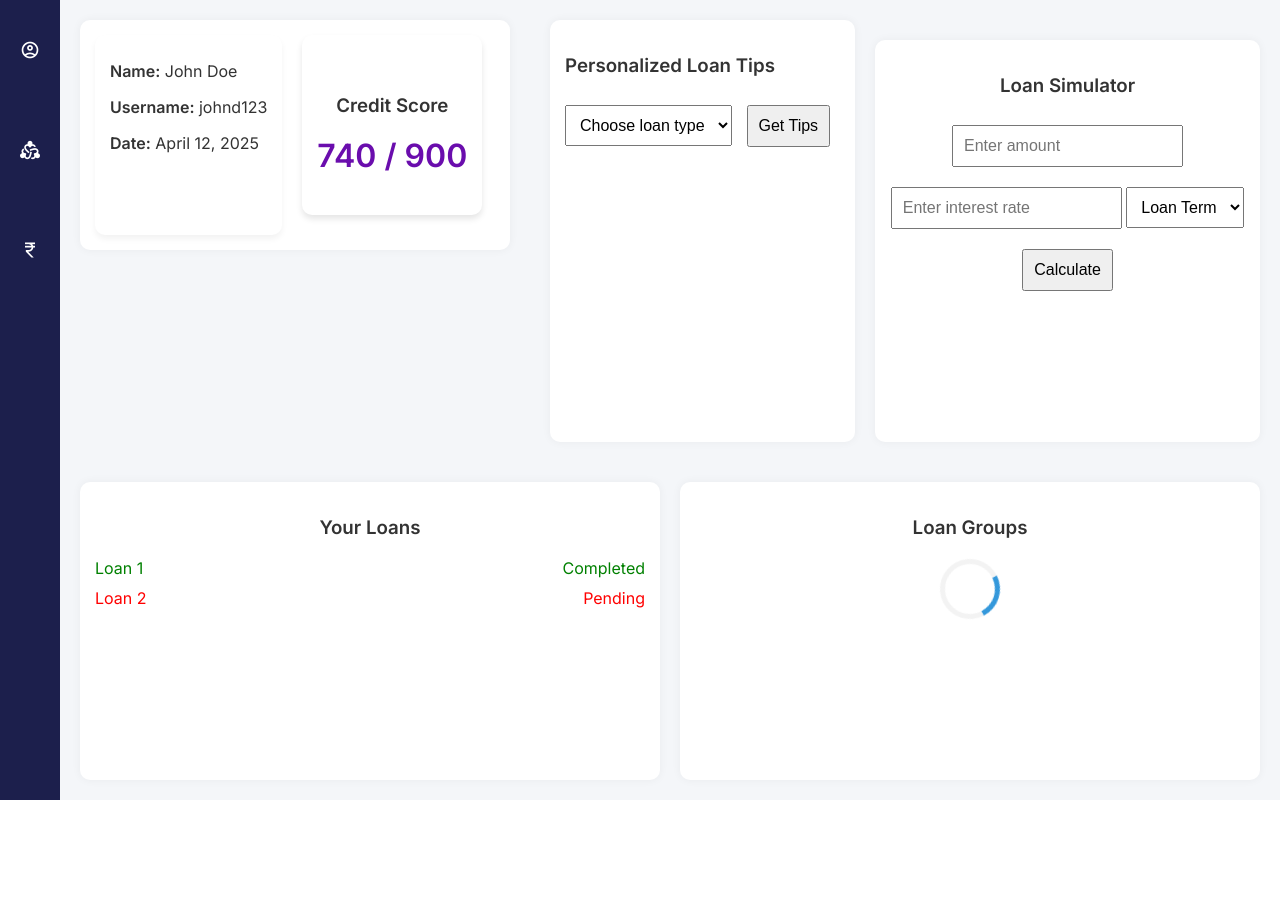
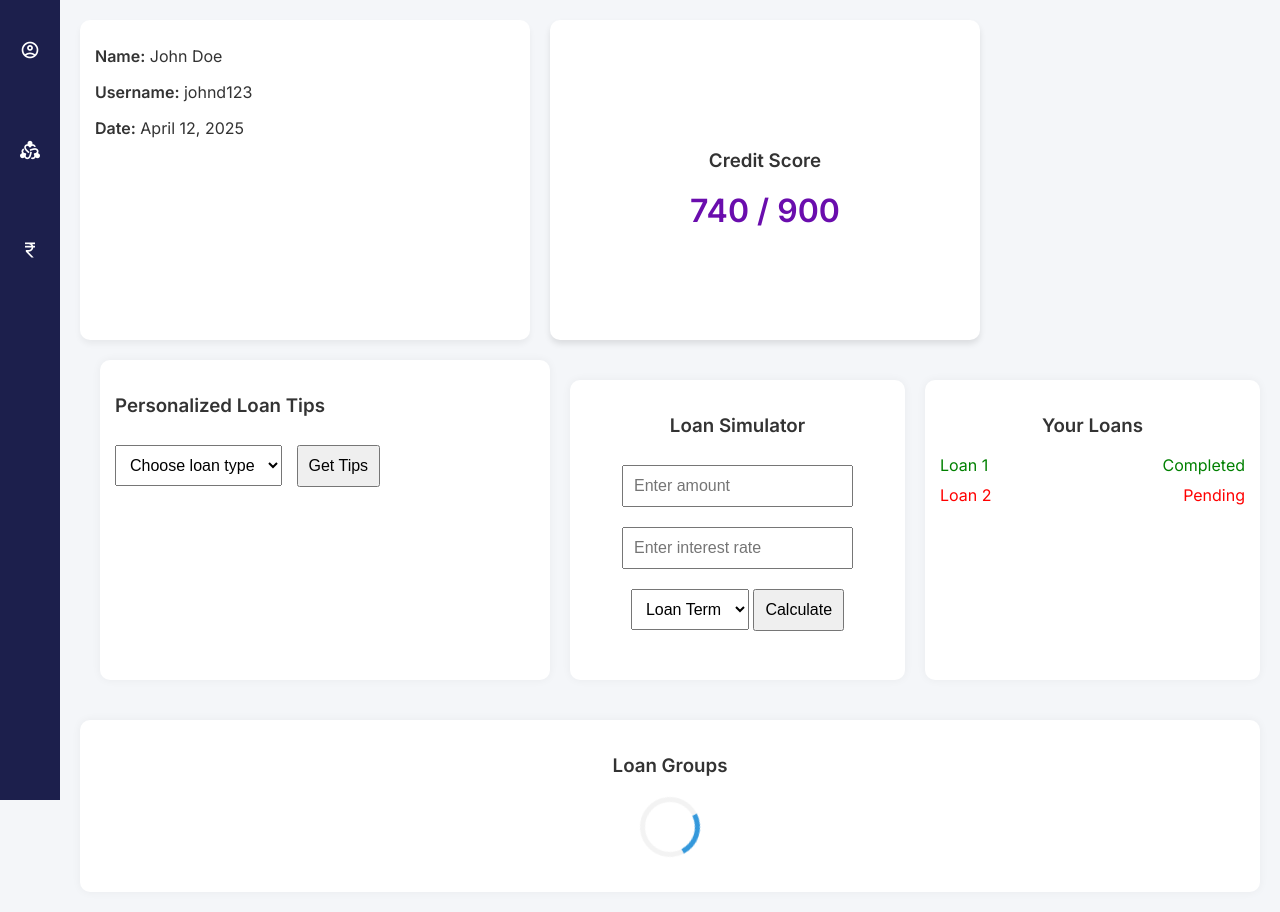
Before and after one commit to Thanushree4104/FlexiFund, a Flask app: template templates/borrower_dashboard.html in a window 1280 px wide. Shown: the part 50-962 px from the top of the page. Before the commit the page ends 850 px from the top, so only its background shows below. Run offline with Flask 3, Linux system fonts and the light colour scheme; the template is opened without the code that fills it, so the values that code supplies are empty.

Commit message:
Update borrower_dashboard.html

```diff
--- a/templates/borrower_dashboard.html
+++ b/templates/borrower_dashboard.html
@@ -140,17 +140,11 @@
       gap: 20px; /* Space between boxes */
       flex-wrap: wrap; /* Ensure wrapping if the window size is smaller */
     }
-
-    .user-info {
-      display: flex;
-      gap: 20px; /* Space between the boxes */
-      background: white;
-      padding: 15px; /* Reduced padding */
-      border-radius: 10px;
-      box-shadow: 0 0 10px rgba(0,0,0,0.05);
-      margin-bottom: 20px;
-      width: 400px; /* or whatever width you want */
-      height: 200px;
+    .user-details,
+    .credit-score-box,
+    .tips-section{
+      margin-bottom: 0px; /* Reduced margin between boxes */
+      padding: 10px 15px; /* Adjusted padding */
     }
 
     .user-details {
@@ -158,11 +152,13 @@
       padding: 10px 15px; /* Reduced padding */
       border-radius: 10px;
       box-shadow: 0 4px 6px rgba(0,0,0,0.05);
+      width: 420px;
+      height: 300px;
     }
 
     .credit-score-box {
-      width: 180px; /* Reduced width */
-      height: 180px; /* Reduced height */
+      width: 400px;
+      height: 300px;
       border-radius: 10px;
       background: #fff;
       display: flex;
@@ -180,13 +176,14 @@
 
     .expanded-score {
       position: absolute;
-      top: 210px;
-      left: 0;
+      top: 50px;
+      left: 50;
       background: #ffffff;
       padding: 15px;
       border-radius: 8px;
       box-shadow: 0 0 10px rgba(0,0,0,0.1);
       width: 250px;
+      height: 200 px;
       display: none;
     }
 
@@ -195,7 +192,8 @@
       padding: 15px; /* Reduced padding */
       border-radius: 10px;
       box-shadow: 0 0 10px rgba(0,0,0,0.05);
-      max-width: 350px; /* Reduced width */
+      width: 420px; /* Reduced width */
+      height: 290px;
       margin-left: 20px; /* Optional, for spacing between boxes */
     }
 
@@ -205,6 +203,11 @@
       margin-top: 10px;
       font-size: 16px;
       margin-right: 10px;
+    }
+    .loan-simulator,
+    .your-loans,
+    .group-animation {
+      margin-top: -300px; /* Reduced margin to reduce space between rows */
     }
 
     .loan-simulator,
@@ -285,7 +288,6 @@
     </div>
 
     <div class="main">
-      <div class="user-info">
         <div class="user-details">
           <p><strong>Name:</strong> John Doe</p>
           <p><strong>Username:</strong> johnd123</p>
@@ -303,7 +305,6 @@
             <li>Jan: 695</li>
           </ul>
           <p style="color: #6a0dad; cursor: pointer;">Click to see full history</p>
-          </div>
         </div>
       </div>
 
```
Lines whose indentation alone changed are shown as unchanged.
